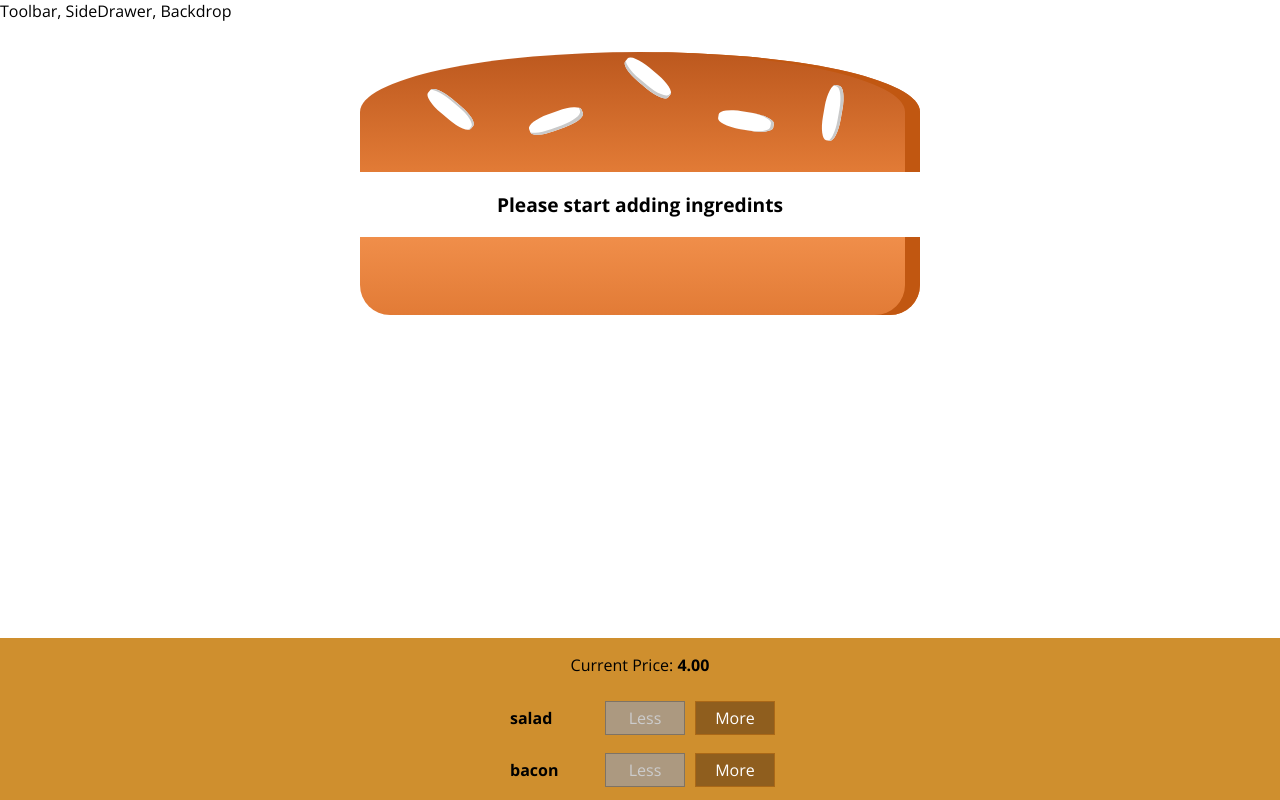
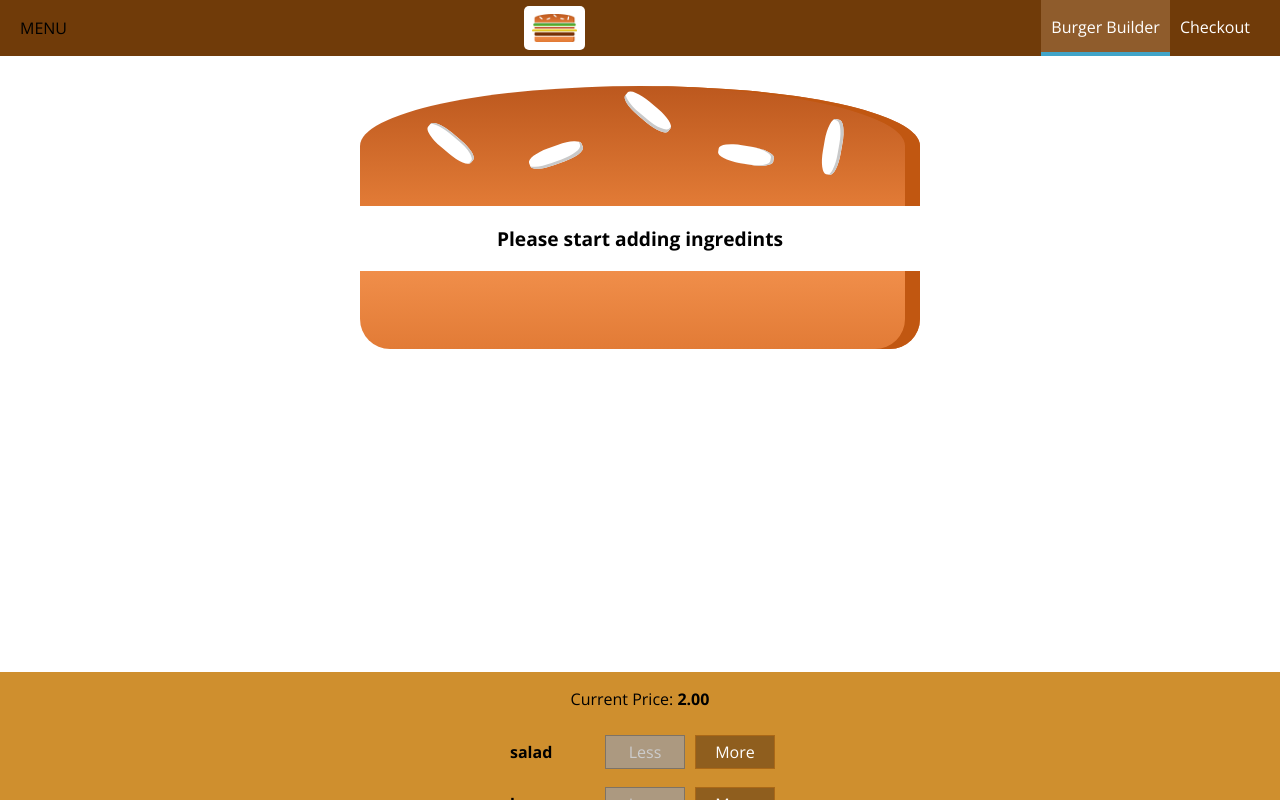
Before and after one commit to vasylpavliuk/burger-builder-project, a React (Create React App) app: page / in a window 1280 px wide. Shown: the top 800 px of the page. Built offline with nearby package versions, Linux system fonts and the light colour scheme.

Commit message:
Started adding Toolbar and Navigation items

```diff
--- a/src/components/Layout/Layout.js
+++ b/src/components/Layout/Layout.js
@@ -1,10 +1,12 @@
 import React from "react";
+
 import Auxiliary from "../../hoc/Auxiliary";
+import Toolbar from "../Navigation/Toolbar/Toolbar";
 import classes from "./Layout.module.css";
 
 const layout = (props) => (
   <Auxiliary>
-    <div>Toolbar, SideDrawer, Backdrop</div>
+    <Toolbar />
     <main className={classes.Content}>{props.children}</main>
   </Auxiliary>
 );
--- a/src/components/Layout/Layout.module.css
+++ b/src/components/Layout/Layout.module.css
@@ -1,3 +1,3 @@
 .Content {
-    margin-top: 16px;
+    margin-top: 72px;
 }
--- /dev/null
+++ b/src/components/Logo/Logo.js
@@ -0,0 +1,12 @@
+import React from "react";
+
+import burgerLogo from "../../assets/images/burger-logo.png";
+import classes from "./Logo.module.css";
+
+const logo = (props) => (
+  <div className={classes.Logo}>
+    <img src={burgerLogo} alt="MyBurger" />
+  </div>
+);
+
+export default logo;
--- /dev/null
+++ b/src/components/Logo/Logo.module.css
@@ -0,0 +1,11 @@
+.Logo {
+  background-color: white;
+  padding: 8px;
+  height: 80%;
+  box-sizing: border-box;
+  border-radius: 5px;
+}
+
+.Logo img {
+  height: 100%;
+}
--- /dev/null
+++ b/src/components/Navigation/NavigationItems/NavigationItem/NavigationItem.js
@@ -0,0 +1,12 @@
+import React from "react";
+import classes from "./NavigationItem.module.css";
+
+const navigationItem = (props) => (
+  <li className={classes.NavigationItem}>
+    <a href={props.link} className={props.active ? classes.active : null}>
+      {props.children}
+    </a>
+  </li>
+);
+
+export default navigationItem;
--- /dev/null
+++ b/src/components/Navigation/NavigationItems/NavigationItem/NavigationItem.module.css
@@ -0,0 +1,25 @@
+.NavigationItem {
+  margin: 0;
+  box-sizing: border-box;
+  display: flex;
+  height: 100%;
+  align-items: center;
+}
+
+.NavigationItem a {
+  color: white;
+  text-decoration: none;
+  height: 100%;
+  padding: 16px 10px;
+  border-bottom: 4px solid transparent;
+  box-sizing: border-box;
+  display: block;
+}
+
+.NavigationItem a:hover,
+.NavigationItem a:active,
+.NavigationItem a.active {
+  background-color: #8f5c2c;
+  border-bottom: 4px solid #40a4c8;
+  color: #fff;
+}
--- /dev/null
+++ b/src/components/Navigation/NavigationItems/NavigationItems.js
@@ -0,0 +1,17 @@
+import React from "react";
+
+import classes from "./NavigationItems.module.css";
+import NavigationItem from "./NavigationItem/NavigationItem";
+
+const navigationItems = (props) => (
+  <ul className={classes.NavigationItems}>
+    <NavigationItem link="/" active>
+      Burger Builder
+    </NavigationItem>
+    <NavigationItem link="/">
+      Checkout
+    </NavigationItem>
+  </ul>
+);
+
+export default navigationItems;
--- /dev/null
+++ b/src/components/Navigation/NavigationItems/NavigationItems.module.css
@@ -0,0 +1,8 @@
+.NavigationItems {
+  margin: 0;
+  padding: 0;
+  list-style: none;
+  display: flex;
+  align-items: center;
+  height: 100%;
+}
--- /dev/null
+++ b/src/components/Navigation/Toolbar/Toolbar.js
@@ -0,0 +1,15 @@
+import React from "react";
+
+import Logo from "../../Logo/Logo";
+import classes from "./Toolbar.module.css";
+import NavigationItems from "../NavigationItems/NavigationItems";
+
+const toolbar = (props) => (
+  <header className={classes.Toolbar}>
+    <div>MENU</div>
+    <Logo />
+    <NavigationItems />
+  </header>
+);
+
+export default toolbar;
--- /dev/null
+++ b/src/components/Navigation/Toolbar/Toolbar.module.css
@@ -0,0 +1,18 @@
+.Toolbar {
+  height: 56px;
+  width: 100%;
+  position: fixed;
+  top: 0;
+  left: 0;
+  background-color: #703b09;
+  display: flex;
+  justify-content: space-between;
+  align-items: center;
+  padding: 0 20px;
+  box-sizing: border-box;
+  z-index: 90;
+}
+
+.Toolbar nav {
+  height: 100%;
+}
--- a/src/containers/BurgerBuilder/BurgerBuilder.js
+++ b/src/containers/BurgerBuilder/BurgerBuilder.js
@@ -23,7 +23,7 @@
         cheese: 0,
         meat: 0,
       },
-      totalPrice: 4,
+      totalPrice: 2,
       purchaseable: false,
       purchasing: false,
     };
```
Also changed, not shown: src/assets/images/burger-logo.png (added).
